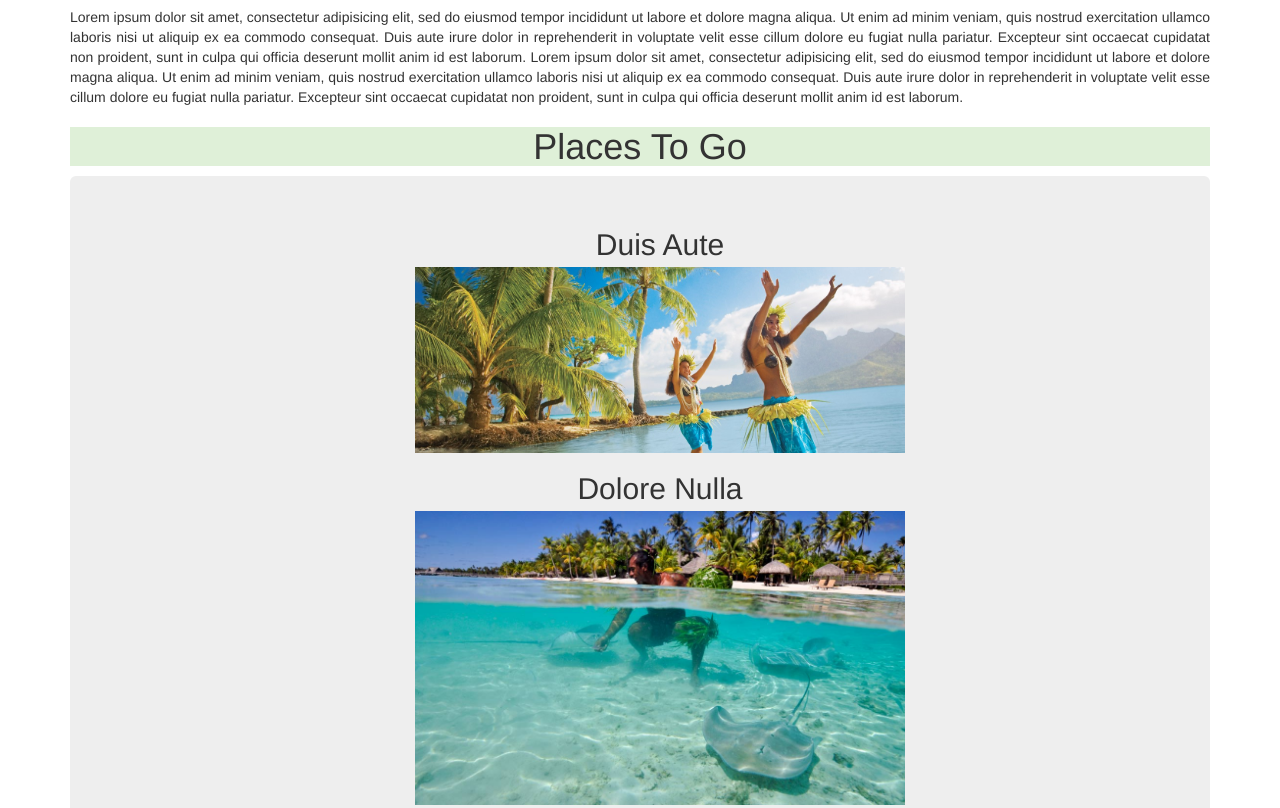
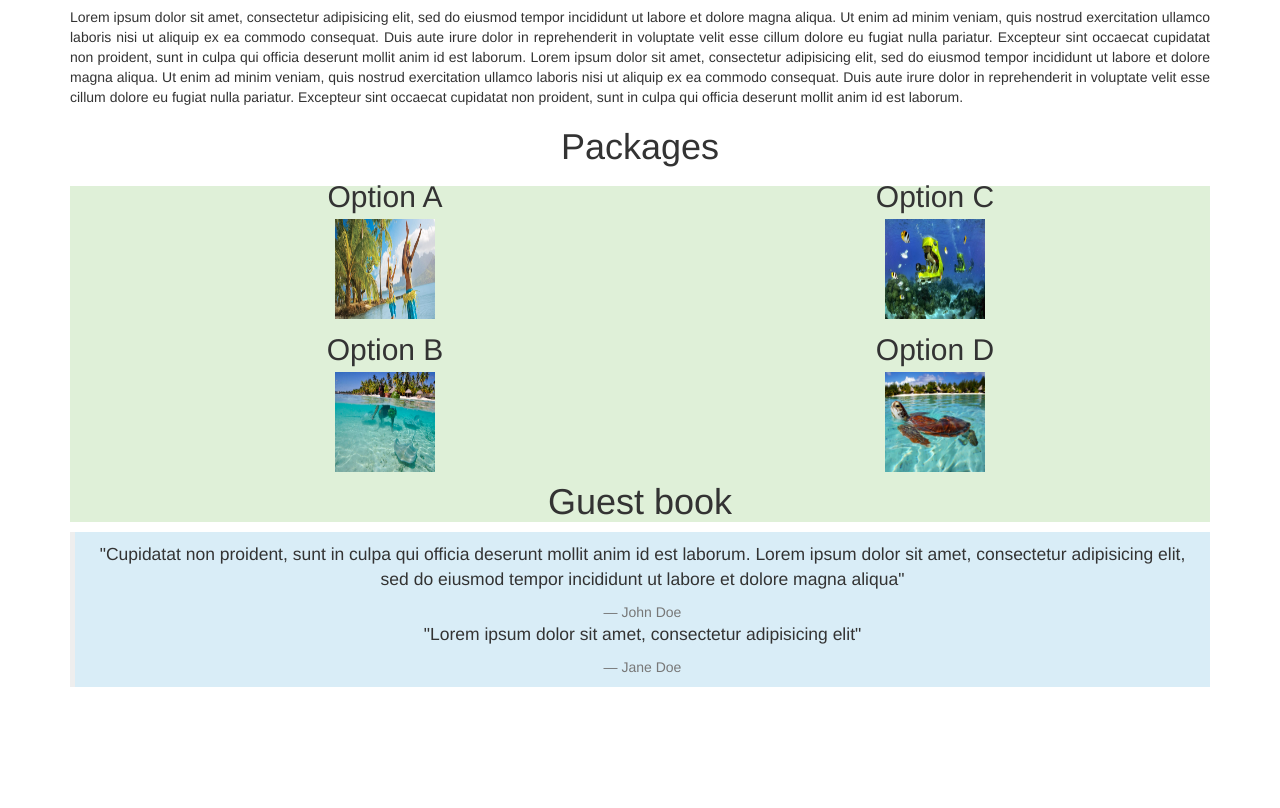
Before and after one commit to safiyc/vacation-site, a plain HTML site: page index.html in a window 1280 px wide. Shown: the part 238-1046 px from the top of the page. After the commit the page ends 945 px from the top, so only its background shows below. Drawn offline with Linux system fonts and the light colour scheme.

Commit message:
add boostrap rows

```diff
--- a/css/styles.css
+++ b/css/styles.css
@@ -1,5 +1,6 @@
 .places {
-  width: 50%;
+  width: 100px;
+  height: 100px;
 
 }
 
@@ -10,9 +11,6 @@ ul {
   list-style: none;
 }
 
-#location {
-  /*text-align: center;*/
-}
 
 * {
   text-align: center;
@@ -21,3 +19,7 @@ ul {
 .paragraph {
   text-align: justify;
 }
+
+.packages {
+  background-image: image("sand.jpeg");
+}
--- a/index.html
+++ b/index.html
@@ -14,15 +14,27 @@
       <img src="image/1.jpg" alt="bora bora">
       <p class="paragraph">Lorem ipsum dolor sit amet, consectetur adipisicing elit, sed do eiusmod tempor incididunt ut labore et dolore magna aliqua. Ut enim ad minim veniam, quis nostrud exercitation ullamco laboris nisi ut aliquip ex ea commodo consequat. Duis aute irure dolor in reprehenderit in voluptate velit esse cillum dolore eu fugiat nulla pariatur. Excepteur sint occaecat cupidatat non proident, sunt in culpa qui officia deserunt mollit anim id est laborum.</p>
       <p class="paragraph">Lorem ipsum dolor sit amet, consectetur adipisicing elit, sed do eiusmod tempor incididunt ut labore et dolore magna aliqua. Ut enim ad minim veniam, quis nostrud exercitation ullamco laboris nisi ut aliquip ex ea commodo consequat. Duis aute irure dolor in reprehenderit in voluptate velit esse cillum dolore eu fugiat nulla pariatur. Excepteur sint occaecat cupidatat non proident, sunt in culpa qui officia deserunt mollit anim id est laborum. Lorem ipsum dolor sit amet, consectetur adipisicing elit, sed do eiusmod tempor incididunt ut labore et dolore magna aliqua. Ut enim ad minim veniam, quis nostrud exercitation ullamco laboris nisi ut aliquip ex ea commodo consequat. Duis aute irure dolor in reprehenderit in voluptate velit esse cillum dolore eu fugiat nulla pariatur. Excepteur sint occaecat cupidatat non proident, sunt in culpa qui officia deserunt mollit anim id est laborum.</p>
-      <h1 id="location" class="bg-success">Places To Go</h1>
-      <div class="jumbotron">
-      <ul>
-        <li class="names">Duis Aute<p><img class="places" src="image/two.jpeg" alt="a picture"></p></li>
-        <li class="names">Dolore Nulla<p><img class="places" src="image/three.jpg" alt="a picture"></p></li>
-        <li class="names">Commodo Consequat<p><img class="places" src="image/four.jpg" alt="a picture"></p></li>
-        <li class="names">Occaeaut<p><img class="places" src="image/five.jpg" alt="a picture"></p></li>
-      </ul>
-    </div>
+      <div class="packages">
+        <h1>Packages</h1>
+        <div>
+          <div class="rows">
+            <ul>
+              <div class="col-md-6">
+              <li class="names">Option A<p><img class="places" src="image/two.jpeg" alt="a picture"></p></li>
+              <li class="names">Option B<p><img class="places" src="image/three.jpg" alt="a picture"></p></li>
+            </div>
+            </ul>
+          </div>
+          <div class="rows">
+            <ul>
+              <div class="col-md-6">
+              <li class="names">Option C<p><img class="places" src="image/four.jpg" alt="a picture"></p></li>
+              <li class="names">Option D<p><img class="places" src="image/five.jpg" alt="a picture"></p></li>
+            </div>
+            </ul>
+          </div>
+        </div>
+      </div>
       <h1 class="bg-success">Guest book</h1>
       <blockquote class="bg-info">
         <p>"Cupidatat non proident, sunt in culpa qui officia deserunt mollit anim id est laborum. Lorem ipsum dolor sit amet, consectetur adipisicing elit, sed do eiusmod tempor incididunt ut labore et dolore magna aliqua"</p>
```
Also changed, not shown: image/sand.jpeg (added).
